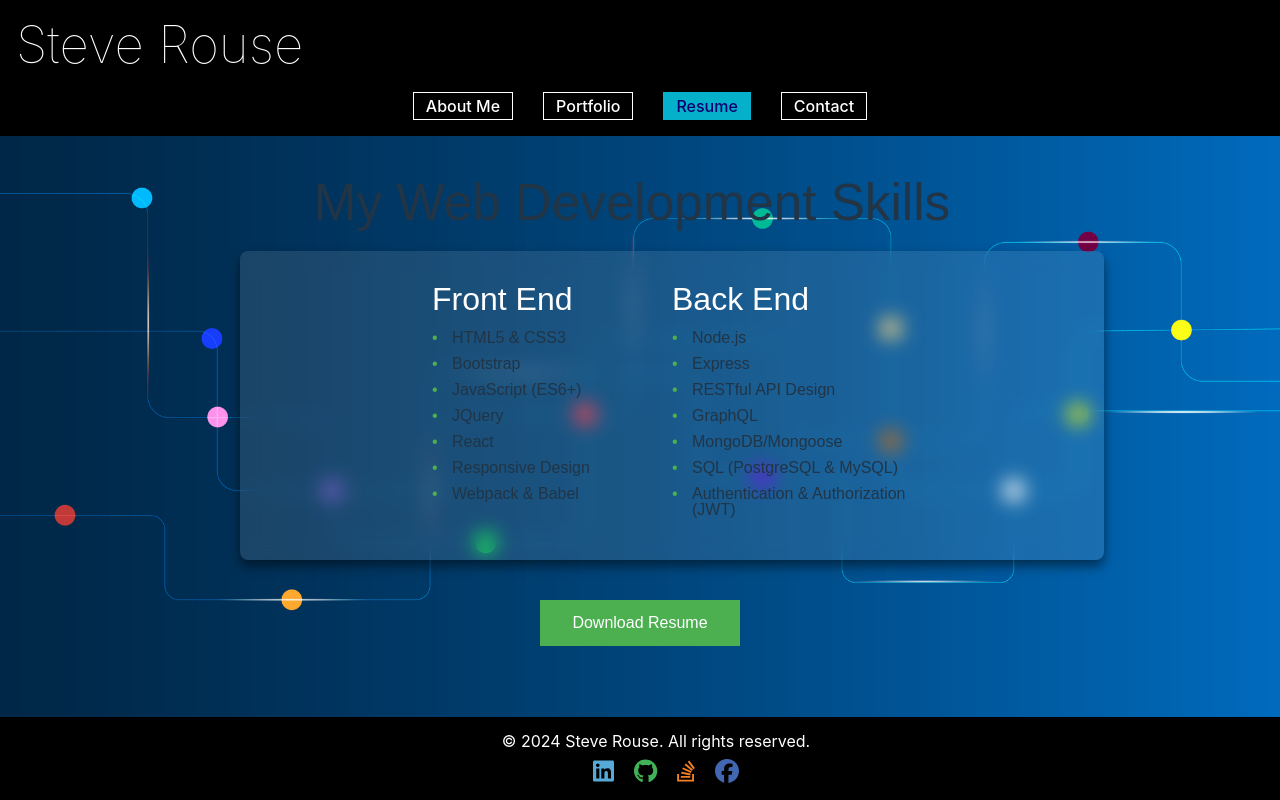
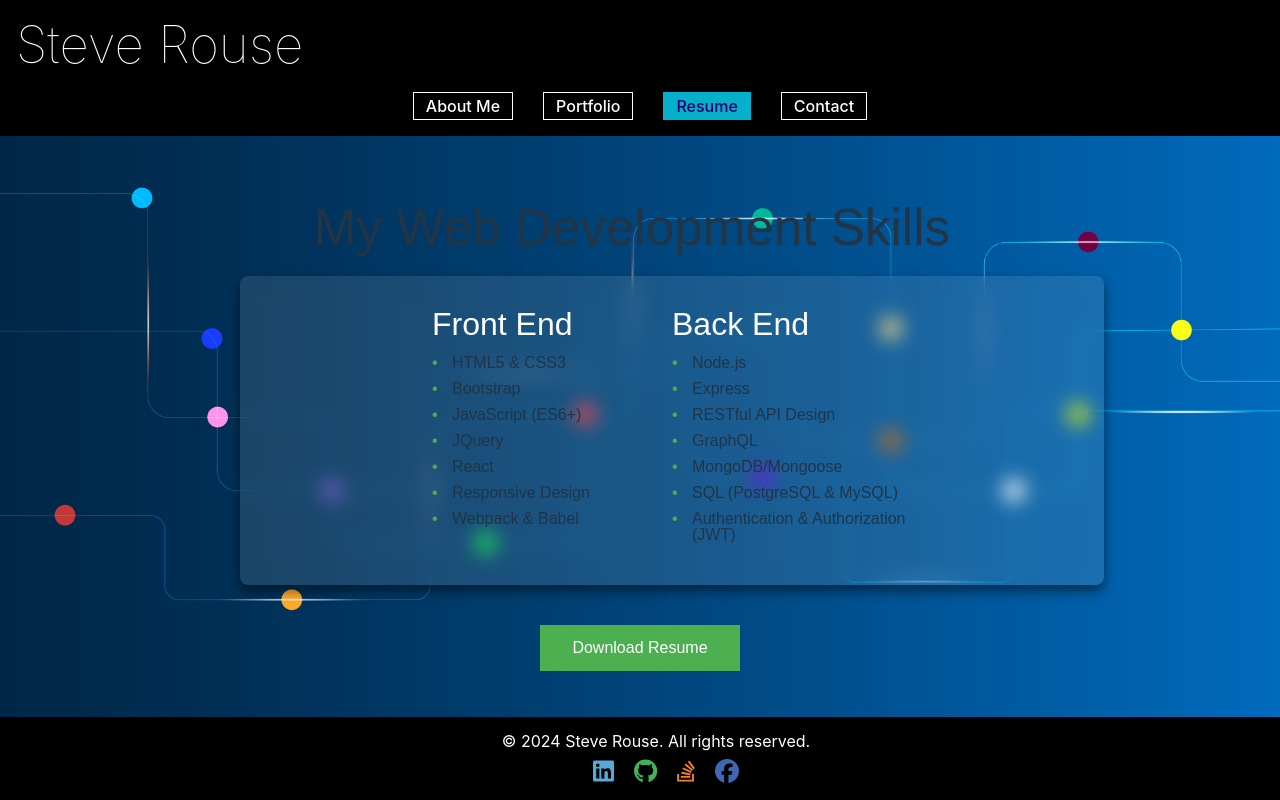
Before and after one commit to stever001/react-portfolio, a React (Vite) app: page /resume in a window 1280 px wide. Built offline with nearby package versions, Linux system fonts and the light colour scheme.

Commit message:
updated top padding.

```diff
--- a/src/components/Resume/Resume.css
+++ b/src/components/Resume/Resume.css
@@ -4,7 +4,7 @@
     margin: auto;
     padding: 20px;
     text-align: center;
-    padding-top: 75px;
+    padding-top: 100px;
   }
 
   .skills-section {
```
